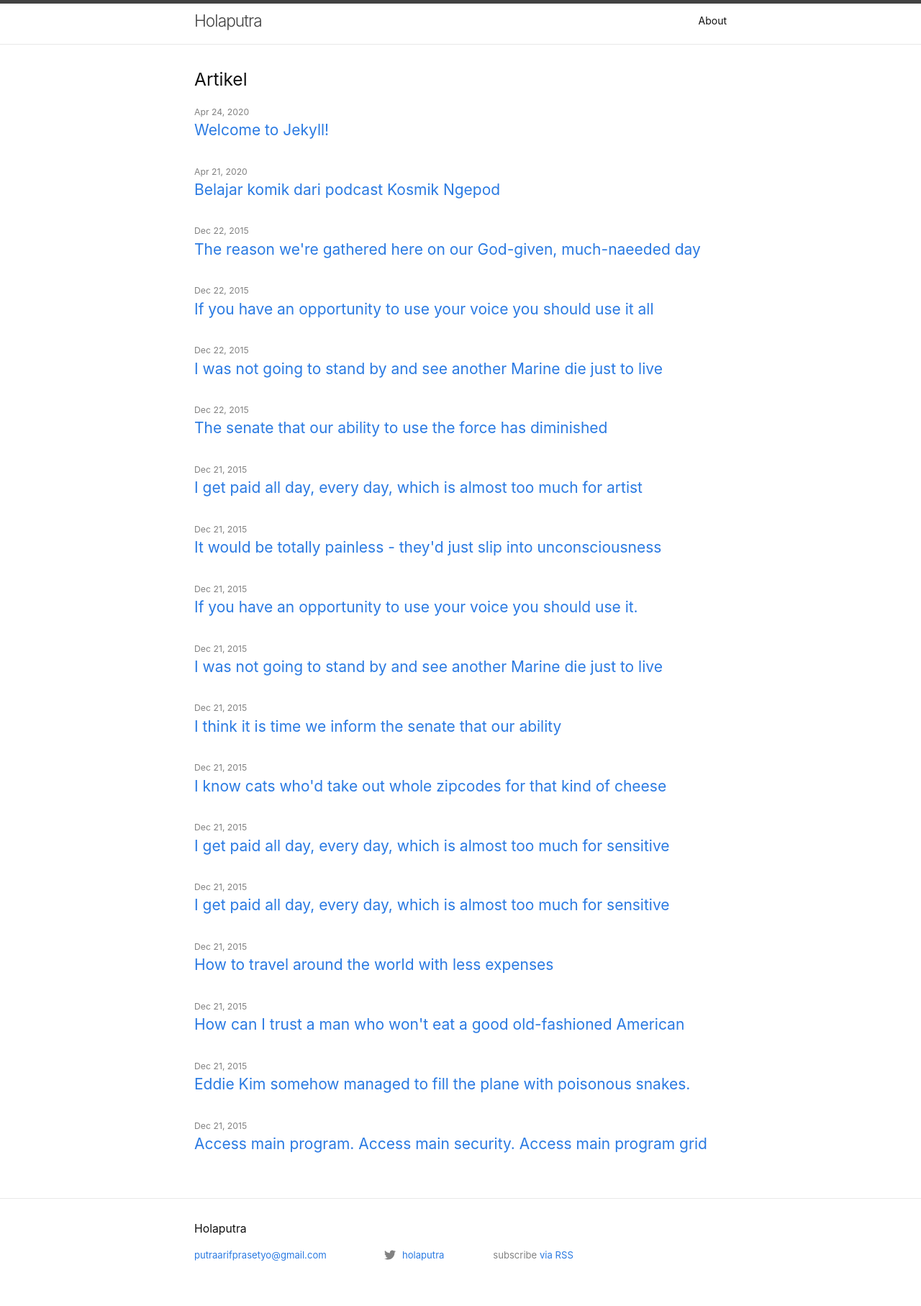
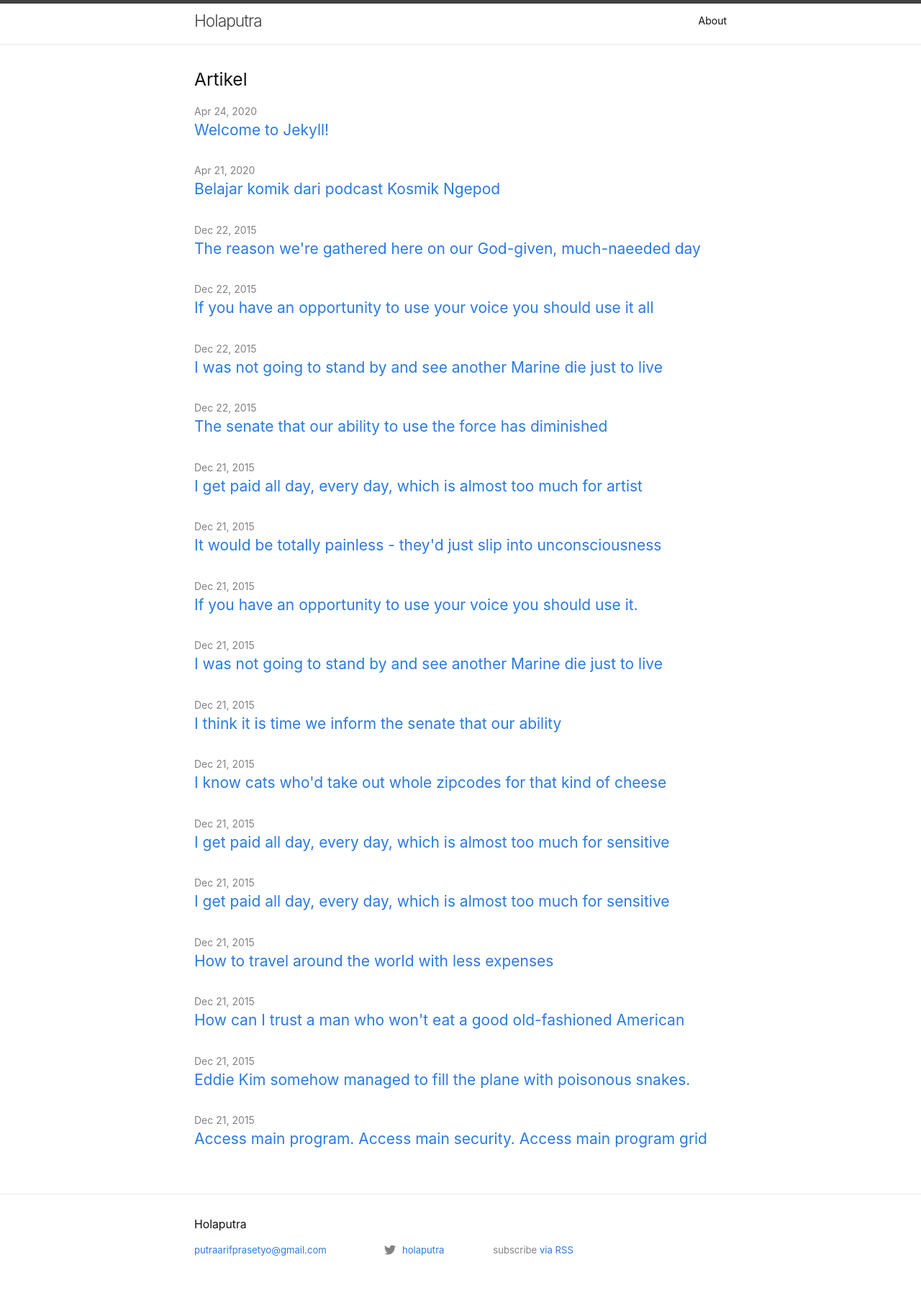
Before and after one commit to holaputra/holaputra.github.io, a Jekyll site: the page built from index.html, in a window 1280 px wide. Shown: the whole page at 72% size. Built offline with Jekyll 4.4.1, drawn with Linux system fonts in a browser that asks for light colours.

Commit message:
Update minima.scss

```diff
--- a/_sass/minima.scss
+++ b/_sass/minima.scss
@@ -5,7 +5,7 @@
 $base-font-family: -apple-system, BlinkMacSystemFont, "Segoe UI", Roboto, Helvetica, Arial, sans-serif, "Apple Color Emoji", "Segoe UI Emoji", "Segoe UI Symbol" !default;
 $base-font-size:   14px !default;
 $base-font-weight: 400 !default;
-$small-font-size:  $base-font-size * 0.875 !default;
+$small-font-size:  $base-font-size * 1.0 !default;
 $base-line-height: 1.5 !default;
 
 $spacing-unit:     30px !default;
```
